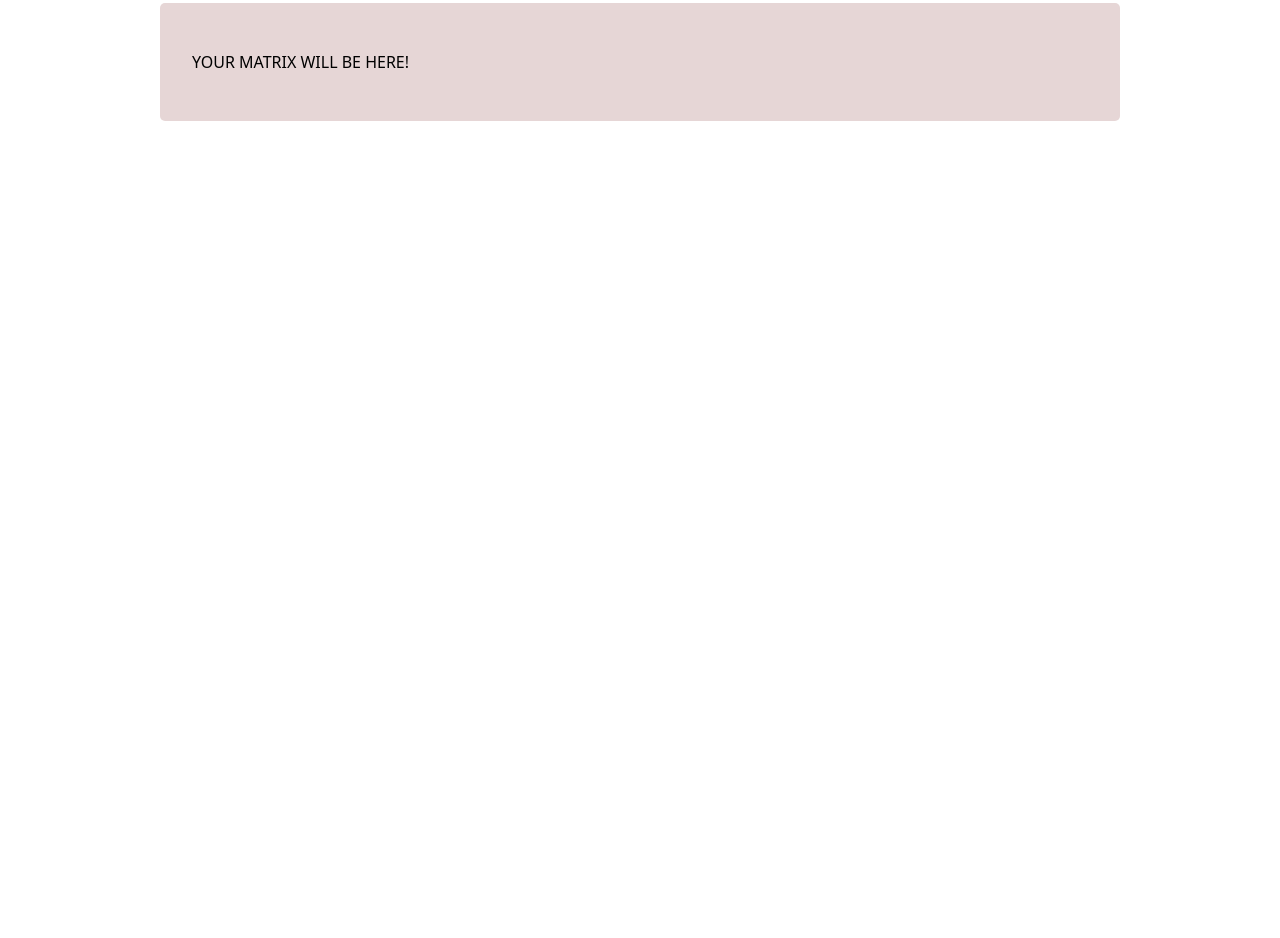
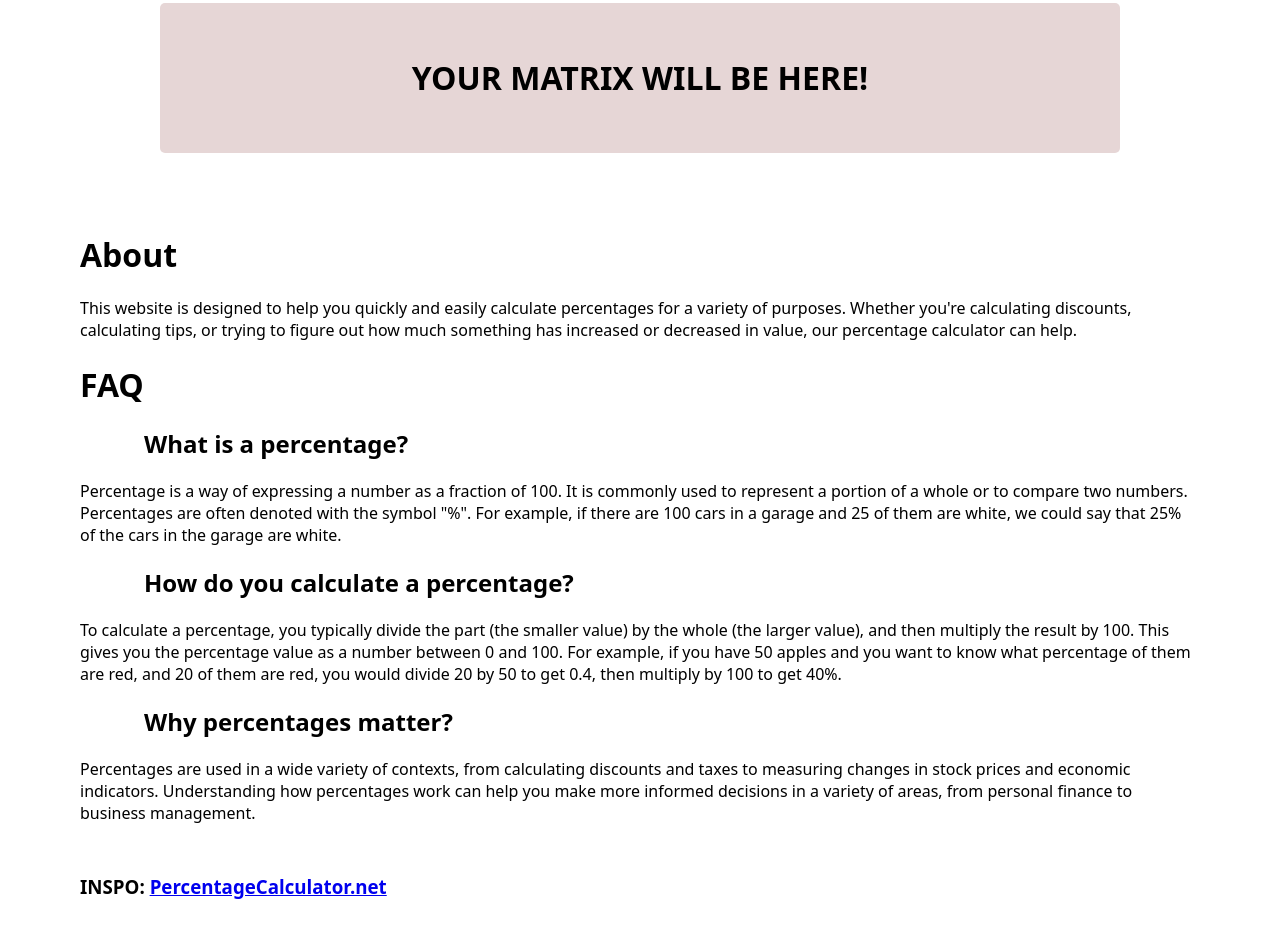
Before and after one commit to Porto1090/porto_proyectos, a plain HTML site: page 03_enigma_calculator/calculator.html in a window 1280 px wide. Shown: the part 238-1176 px from the top of the page. Before the commit the page ends 800 px from the top, so only its background shows below. Drawn offline with Linux system fonts and the light colour scheme.

Commit message:
Adding info and inspo in MatrixTab

```diff
--- a/03_enigma_calculator/calculator.css
+++ b/03_enigma_calculator/calculator.css
@@ -250,4 +250,13 @@ body {
             margin: 0;
         }
     }
+
+    #matrix-content {
+        margin: 5rem;
+        padding-bottom: 3rem;
+
+        h3 {
+            padding: 2rem 0;
+        }
+    }
 }
--- a/03_enigma_calculator/calculator.html
+++ b/03_enigma_calculator/calculator.html
@@ -114,8 +114,22 @@
             <button id="matrix-create">CREAR</button>
         </div>
         <ul id="matrix-array">
-            <p>YOUR MATRIX WILL BE HERE!</p>
+            <h1>YOUR MATRIX WILL BE HERE!</h1>
         </ul>
+        <div id="matrix-content">
+            <h1>About</h1>
+            <p>This website is designed to help you quickly and easily calculate percentages for a variety of purposes. Whether you're calculating discounts, calculating tips, or trying to figure out how much something has increased or decreased in value, our percentage calculator can help.</p>
+            <h1>FAQ</h1>
+            <h2>What is a percentage?</h2>
+            <p>Percentage is a way of expressing a number as a fraction of 100. It is commonly used to represent a portion of a whole or to compare two numbers. Percentages are often denoted with the symbol "%". For example, if there are 100 cars in a garage and 25 of them are white, we could say that 25% of the cars in the garage are white.</p>
+            <h2>How do you calculate a percentage?</h2>
+            <p>To calculate a percentage, you typically divide the part (the smaller value) by the whole (the larger value), and then multiply the result by 100. This gives you the percentage value as a number between 0 and 100. For example, if you have 50 apples and you want to know what percentage of them are red, and 20 of them are red, you would divide 20 by 50 to get 0.4, then multiply by 100 to get 40%.</p>
+            <h2>Why percentages matter?</h2>
+            <p>Percentages are used in a wide variety of contexts, from calculating discounts and taxes to measuring changes in stock prices and economic indicators. Understanding how percentages work can help you make more informed decisions in a variety of areas, from personal finance to business management.</p>
+            <h3>INSPO:
+                <a href="https://percentagecalculator.net/">PercentageCalculator.net</a>
+            </h3>
+        </div>
     </div>
 
     <div id="cuadratic-calculator" class="tab-content">
```
